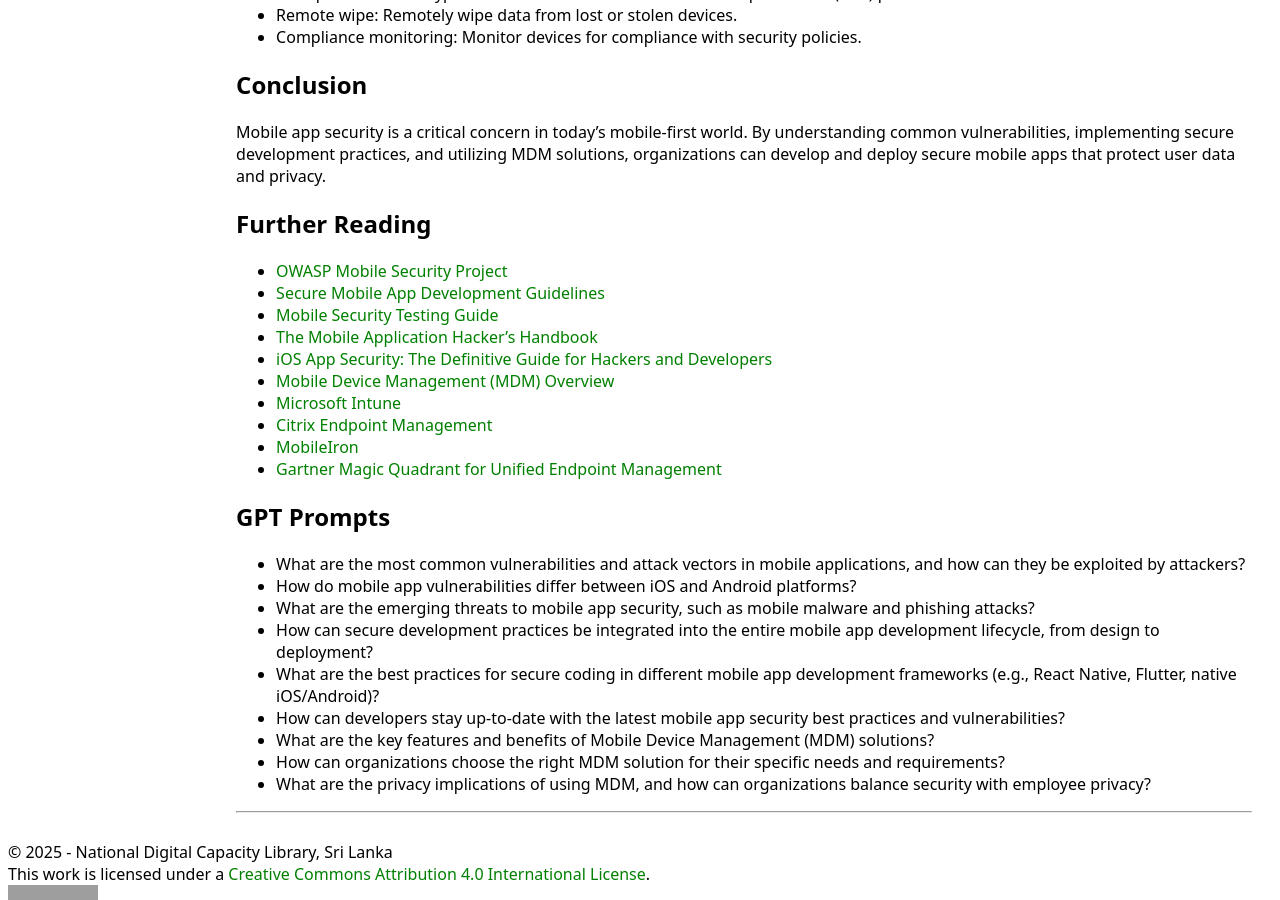
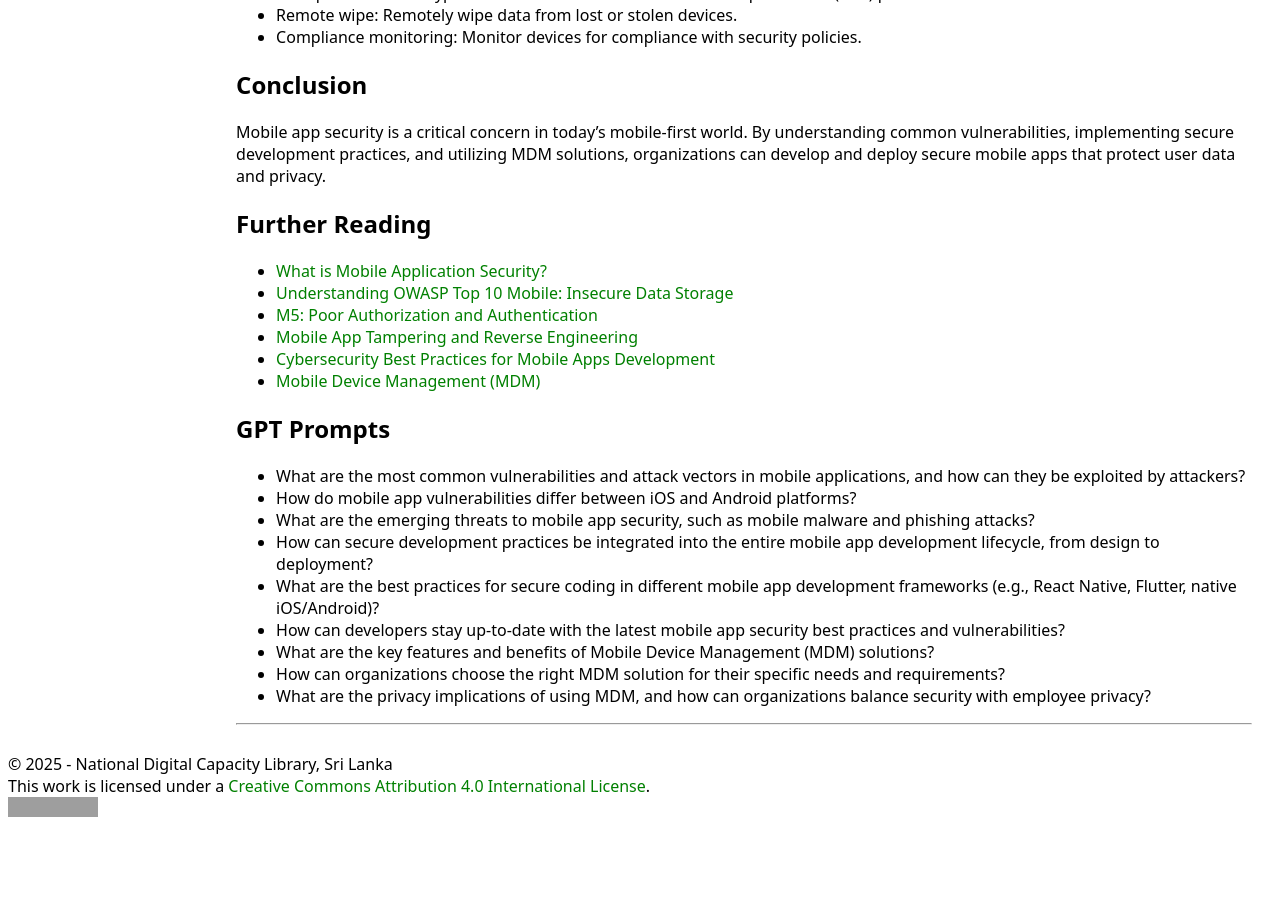
Before and after one commit to ICTASL/capacity-building, a Jekyll site: the page built from professionals/software-security/mobile-app-security.md, in a window 1280 px wide and 900 px high, scrolled down 2825 px. Built offline with Jekyll 4.4.1, drawn with Linux system fonts in a browser that asks for light colours; after the commit the page ends 3655 px from its top, so only the background shows below that; grey boxes are pictures that could not be loaded.

Commit message:
Update mobile-app-security.md
Update mobile-app-security.md

```diff
--- a/professionals/software-security/mobile-app-security.md
+++ b/professionals/software-security/mobile-app-security.md
@@ -96,16 +96,12 @@ Mobile app security is a critical concern in today's mobile-first world. By unde
 
 ## Further Reading
 
-- [OWASP Mobile Security Project](https://owasp.org/www-project-mobile-security/)
-- [Secure Mobile App Development Guidelines](https://developer.android.com/security/best-practices)
-- [Mobile Security Testing Guide](https://www.owasp.org/index.php/Mobile_Security_Testing_Guide)
-- [The Mobile Application Hacker's Handbook](https://www.nostarch.com/mobilehackers)
-- [iOS App Security: The Definitive Guide for Hackers and Developers](https://www.nostarch.com/iossecurity)
-- [Mobile Device Management (MDM) Overview](https://www.vmware.com/products/workspace-one.html)
-- [Microsoft Intune](https://www.microsoft.com/en-us/security/business/endpoint-security/microsoft-intune)
-- [Citrix Endpoint Management](https://www.citrix.com/products/endpoint-management/)
-- [MobileIron](https://www.ivanti.com/products/mobileiron-unified-endpoint-management)
-- [Gartner Magic Quadrant for Unified Endpoint Management](https://www.gartner.com/en/documents/3989663/magic-quadrant-for-unified-endpoint-management-tools)
+- [What is Mobile Application Security?](https://www.geeksforgeeks.org/what-is-mobile-application-security/)
+-  [Understanding OWASP Top 10 Mobile: Insecure Data Storage](https://www.appknox.com/blogunderstanding-owasp-top-10-mobile-insecure-data-storage)
+- [M5: Poor Authorization and Authentication](https://owasp.org/www-project-mobile-top-10/2014-risksm5-poor-authorization-and-authentication)
+- [Mobile App Tampering and Reverse Engineering](https://chatgpt.com/c/677cd65c-d804-8004-9acb-ca6b5f13e4f7)
+- [Cybersecurity Best Practices for Mobile Apps Development](https://www.technource.com/blog/cybersecurity-best-practices-for-mobile-apps-development/)
+- [Mobile Device Management (MDM)](https://www.fortinet.com/resources/cyberglossary/mobile-device-management)
 
 ## GPT Prompts
 
```
